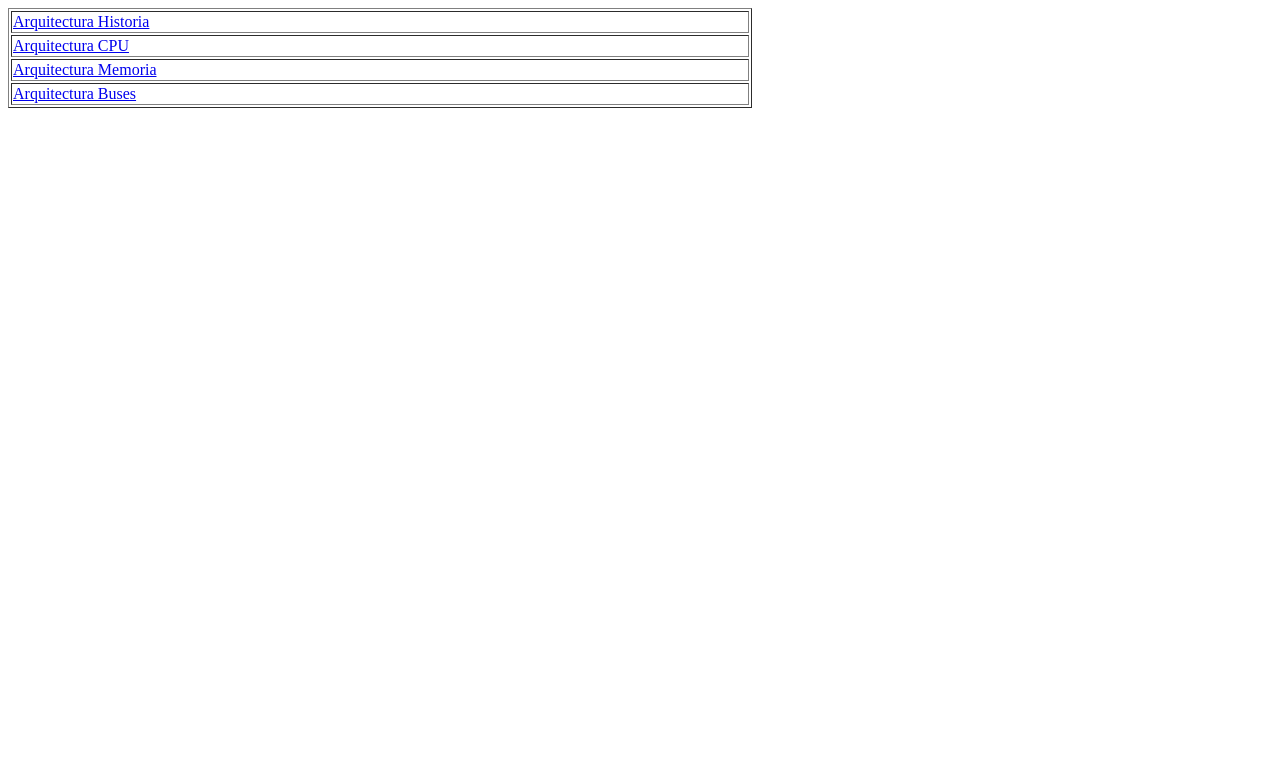
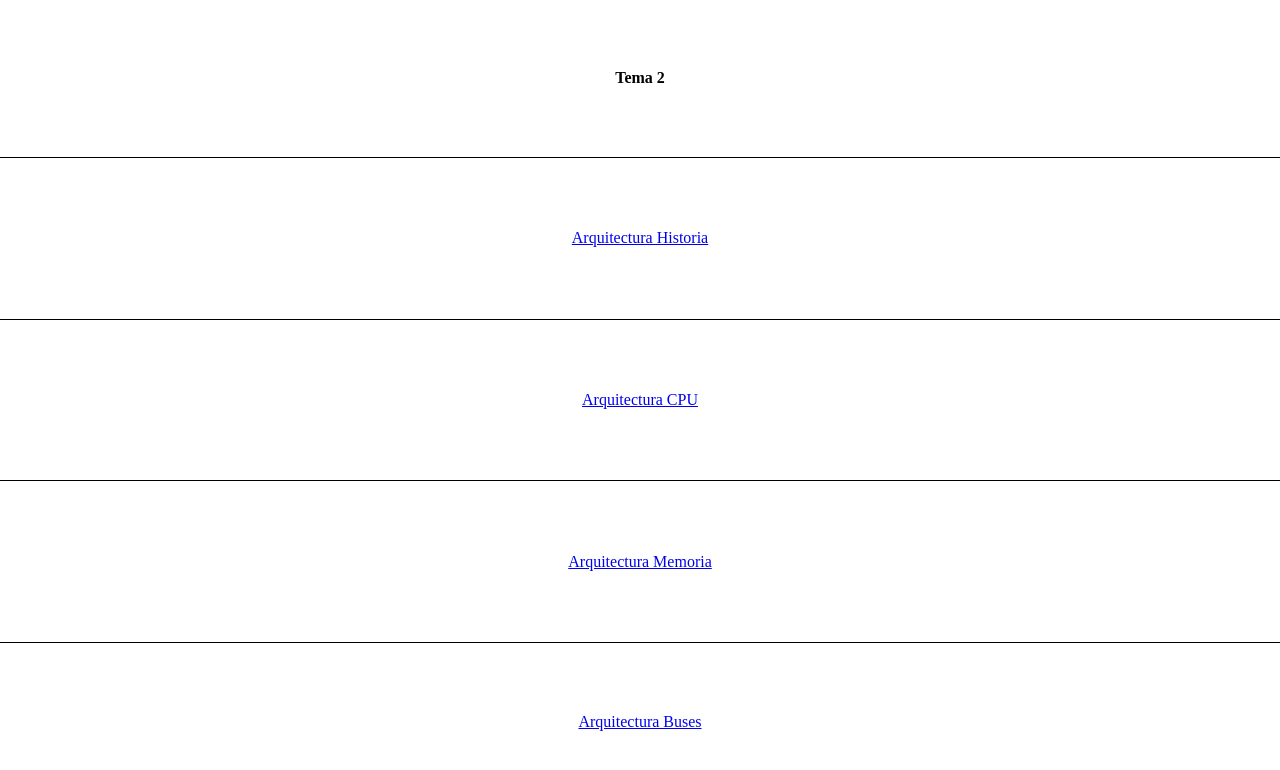
Before and after one commit to 4rchgu1n/paginaIvens, a plain HTML site: page tr.html in a window 1280 px wide. Drawn offline with Linux system fonts and the light colour scheme.

Commit message:
moved left menu to an iframe

```diff
--- a/tr.html
+++ b/tr.html
@@ -3,18 +3,50 @@
     <meta charset="UTF-8">
     <title>Document</title>
     <style>
+        body{
+            margin: 0;
+            padding: 0;
+        }
         table{
+            margin: 0;
+            padding: 0;
+            border: none;
+        }
+        td,th{
+            border: 1px solid black;
+            border-right: 0;
+            border-left: 0;
+        }
+        .inerTable:first-child th{
+            border-top: none;
+        }
+        .inerTable:last-child td{
+            border-bottom: none;
+        }
+        .inerTable{
+            border-collapse: collapse;
 
         }
+        .inerTable td,th{
+            padding: 0;
+            margin: 0px;
+        }
+        .entradaMenu {
+            text-align: center;
+        }
+
     </style>
 </head>
 <body>
-<table border="solid">
+<table class="inerTable" style="width: 100%; height: 100%;">
     <tr>
-        <td class="entradaMenu" style="width: 20%;"><a href="Arquitectura-Historia.pdf" target="macro">Arquitectura Historia</a></td>
+        <th class="entradaMenu">Tema 2</th>
     </tr>
     <tr>
-        <td class="entradaMenu" style="width: 20%;"><a href="Arquitectura-CPU.pdf" target="macro">Arquitectura CPU</a></td>
+        <td class="entradaMenu"><a href="Arquitectura-Historia.pdf" target="macro">Arquitectura Historia</a></td>
+    </tr>
+    <tr>
+        <td class="entradaMenu"><a href="Arquitectura-CPU.pdf" target="macro">Arquitectura CPU</a></td>
     </tr>
     <tr>
         <td class="entradaMenu"><a href="Arquitectura-Memoria.pdf" target="macro">Arquitectura Memoria</a></td>
```
Also changed, not shown: index.html (+11 -19 lines).
